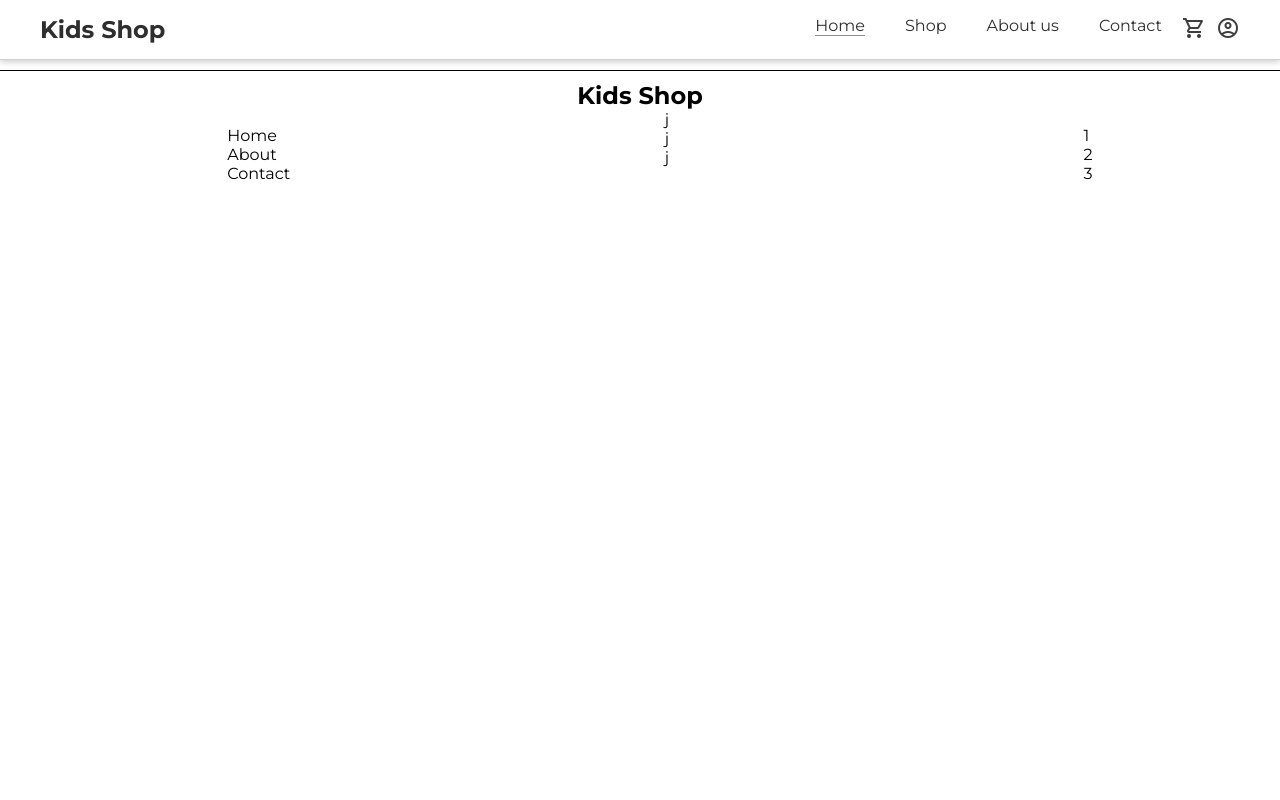
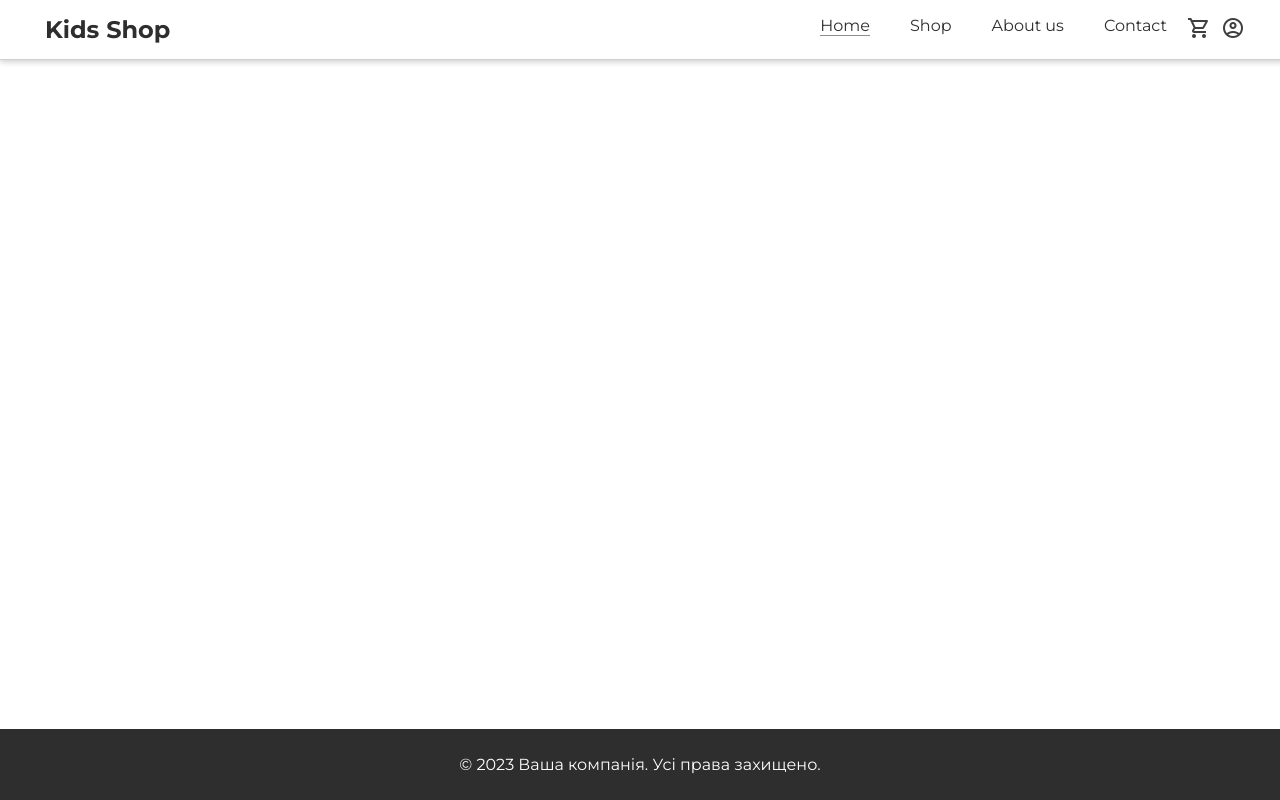
Before and after one commit to maksymskvr1324/Shop_kids, a React (Create React App) app: page / in a window 1280 px wide. Built offline with nearby package versions, Linux system fonts and the light colour scheme.

Commit message:
add min footer

```diff
--- a/src/App.tsx
+++ b/src/App.tsx
@@ -10,8 +10,8 @@ function App() {
   return (
     <div>
       <Navbar />
+
       <Footer/>
-
     </div>
   );
 }
--- a/src/components/footer.tsx
+++ b/src/components/footer.tsx
@@ -2,27 +2,12 @@ import React from "react";
 
 export function Footer(){
     return (
-        <footer className="footer">
-            <div className="logo-footer">Kids Shop</div>
+        <footer>
             <div className="footer-content">
-                <div className="">
-                    <ul className="">
-                        <li><a href="/">Home</a></li>
-                        <li><a href="/about">About</a></li>
-                        <li><a href="/contact">Contact</a></li>
-                    </ul>
-                </div>
-                <div className="icons">
-                    <div className="icon">j</div>
-                    <div className="icon">j</div>
-                    <div className="icon">j</div>
-                </div>
-                <div className="other">
-                    <ul className="">
-                        <li><a href="/">1</a></li>
-                        <li><a href="/">2</a></li>
-                        <li><a href="/">3</a></li>
-                    </ul>
+              <div className="container">
+                    <div className="footer-bottom">
+                      <p>&copy; 2023 Ваша компанія. Усі права захищено.</p>
+                    </div>
                 </div>
             </div>
         </footer>
--- a/src/css/main.css
+++ b/src/css/main.css
@@ -3,6 +3,7 @@
 body{
     margin: 0;
     font-family: 'Montserrat', sans-serif;
+    min-height: 100vh;
 }
 
 .container{
@@ -20,6 +21,8 @@ body{
     z-index: 1;
     box-shadow: 0px 2px 6px rgb(206, 206, 206);
     padding: 5px;
+    position: fixed;
+    width: 100%;
   }
 
   .logo a{
@@ -94,32 +97,16 @@ body{
 
 
 
-footer.footer{
-  margin-top: 10px;
-  padding-top: 10px;
-  border-top: 1px solid black;
+/* Footer */
+
+
+footer{
+  background-color: #2e2e2e;
+  color: #fff;
+  margin: 0 auto;
+  bottom: 0;
+  position: fixed;
+  width: 100%;
+  display: flex;
+  justify-content: center;
 }
-
-.logo-footer{
-  text-align: center;
-  font-weight: bold;
-  font-size: 1.5rem;
-}
-
-.footer-content{
-  display: flex;
-  width: 100%;
-}
-
-.footer-content div{
-  margin: 0 auto;
-}
-
-.footer-content div ul li{
-  list-style: none;
-}
-
-.footer-content div ul li a{
-  color: black;
-  text-decoration: none;
-}
```
